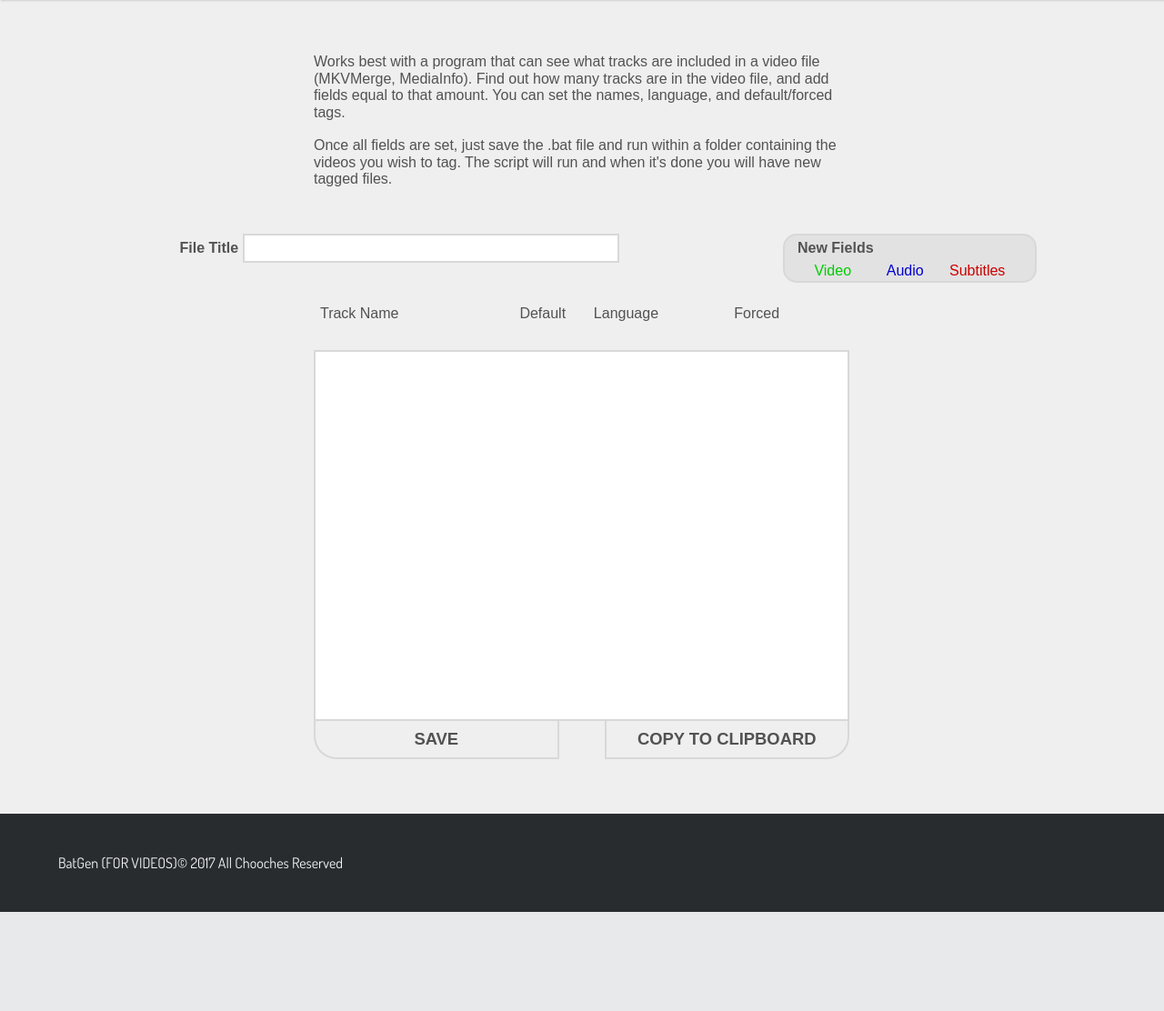
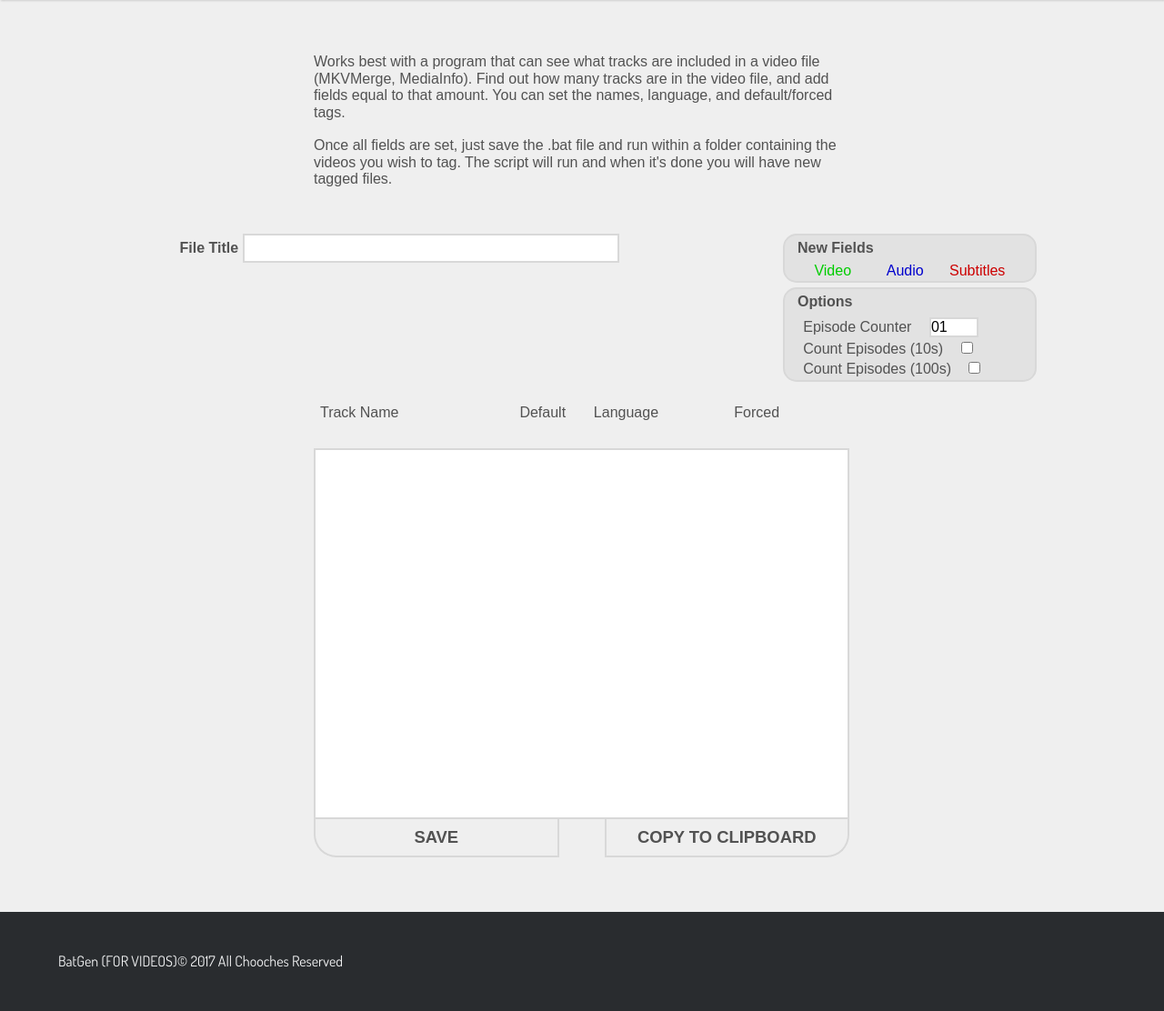
Before and after one commit to CrunchyHotDogs/BatGen, a PHP site: page / in a window 1280 px wide. Shown: the part 194-1306 px from the top of the page at 91% size. Before the commit the page ends 1197 px from the top, so only its background shows below. Run offline with PHP 8.4, Linux system fonts and the light colour scheme; some web fonts are replaced.

Commit message:
Added option to set episode number to absolute numbers instead of based on file name. Changed CSS to reflect these changes.

```diff
--- a/stylesheet/css/style.css
+++ b/stylesheet/css/style.css
@@ -81,17 +81,63 @@
 }
 
 /* line 67, C:/Games-And-Stuff/#Server/GitHub/BatchGenerator/stylesheet/sass/style.scss */
+.main-content .entry-fields .container-options {
+  width: 275px;
+  position: relative;
+  left: 75%;
+  border: 2px solid #d8d8d8;
+  background-color: #e2e2e2;
+  border-radius: 15px;
+  margin-top: 5px;
+}
+
+/* line 76, C:/Games-And-Stuff/#Server/GitHub/BatchGenerator/stylesheet/sass/style.scss */
+.main-content .entry-fields .container-options span {
+  display: block;
+  margin: 5px 0;
+  position: relative;
+  left: 5%;
+  width: 90%;
+  font-weight: bold;
+}
+
+/* line 85, C:/Games-And-Stuff/#Server/GitHub/BatchGenerator/stylesheet/sass/style.scss */
+.main-content .entry-fields .container-options .options {
+  margin: 0 15px;
+}
+
+/* line 88, C:/Games-And-Stuff/#Server/GitHub/BatchGenerator/stylesheet/sass/style.scss */
+.main-content .entry-fields .container-options .options div {
+  display: inline-block;
+  padding: 2px 5px;
+  width: 90%;
+}
+
+/* line 92, C:/Games-And-Stuff/#Server/GitHub/BatchGenerator/stylesheet/sass/style.scss */
+.main-content .entry-fields .container-options .options div label {
+  margin-right: 15px;
+}
+
+/* line 95, C:/Games-And-Stuff/#Server/GitHub/BatchGenerator/stylesheet/sass/style.scss */
+.main-content .entry-fields .container-options .options div input[type='text'] {
+  border: 2px solid #d8d8d8;
+  outline: none;
+  padding: 0;
+  width: 50px;
+}
+
+/* line 108, C:/Games-And-Stuff/#Server/GitHub/BatchGenerator/stylesheet/sass/style.scss */
 .main-content .entry-fields .file-information {
   position: absolute;
   top: 0;
 }
 
-/* line 71, C:/Games-And-Stuff/#Server/GitHub/BatchGenerator/stylesheet/sass/style.scss */
+/* line 112, C:/Games-And-Stuff/#Server/GitHub/BatchGenerator/stylesheet/sass/style.scss */
 .main-content .entry-fields .file-information label {
   font-weight: bold;
 }
 
-/* line 74, C:/Games-And-Stuff/#Server/GitHub/BatchGenerator/stylesheet/sass/style.scss */
+/* line 115, C:/Games-And-Stuff/#Server/GitHub/BatchGenerator/stylesheet/sass/style.scss */
 .main-content .entry-fields .file-information input {
   width: 400px;
   border: 2px solid #d8d8d8;
@@ -100,49 +146,49 @@
   padding: 5px;
 }
 
-/* line 82, C:/Games-And-Stuff/#Server/GitHub/BatchGenerator/stylesheet/sass/style.scss */
+/* line 123, C:/Games-And-Stuff/#Server/GitHub/BatchGenerator/stylesheet/sass/style.scss */
 .main-content .entry-fields .container-fields {
   padding-top: 25px;
 }
 
-/* line 86, C:/Games-And-Stuff/#Server/GitHub/BatchGenerator/stylesheet/sass/style.scss */
+/* line 127, C:/Games-And-Stuff/#Server/GitHub/BatchGenerator/stylesheet/sass/style.scss */
 .main-content .entry-fields .container-fields .field-header * {
   display: inline-block;
 }
 
-/* line 89, C:/Games-And-Stuff/#Server/GitHub/BatchGenerator/stylesheet/sass/style.scss */
+/* line 130, C:/Games-And-Stuff/#Server/GitHub/BatchGenerator/stylesheet/sass/style.scss */
 .main-content .entry-fields .container-fields .field-header *:nth-child(1) {
   width: 150px;
 }
 
-/* line 92, C:/Games-And-Stuff/#Server/GitHub/BatchGenerator/stylesheet/sass/style.scss */
+/* line 133, C:/Games-And-Stuff/#Server/GitHub/BatchGenerator/stylesheet/sass/style.scss */
 .main-content .entry-fields .container-fields .field-header *:nth-child(2) {
   width: 215px;
 }
 
-/* line 95, C:/Games-And-Stuff/#Server/GitHub/BatchGenerator/stylesheet/sass/style.scss */
+/* line 136, C:/Games-And-Stuff/#Server/GitHub/BatchGenerator/stylesheet/sass/style.scss */
 .main-content .entry-fields .container-fields .field-header *:nth-child(3) {
   width: 77px;
 }
 
-/* line 98, C:/Games-And-Stuff/#Server/GitHub/BatchGenerator/stylesheet/sass/style.scss */
+/* line 139, C:/Games-And-Stuff/#Server/GitHub/BatchGenerator/stylesheet/sass/style.scss */
 .main-content .entry-fields .container-fields .field-header *:nth-child(4) {
   width: 150px;
 }
 
-/* line 102, C:/Games-And-Stuff/#Server/GitHub/BatchGenerator/stylesheet/sass/style.scss */
+/* line 143, C:/Games-And-Stuff/#Server/GitHub/BatchGenerator/stylesheet/sass/style.scss */
 .main-content .entry-fields .container-fields .field {
   margin: 5px 0;
 }
 
-/* line 104, C:/Games-And-Stuff/#Server/GitHub/BatchGenerator/stylesheet/sass/style.scss */
+/* line 145, C:/Games-And-Stuff/#Server/GitHub/BatchGenerator/stylesheet/sass/style.scss */
 .main-content .entry-fields .container-fields .field .field-title {
   width: 150px;
   font-weight: bold;
   display: inline-block;
 }
 
-/* line 109, C:/Games-And-Stuff/#Server/GitHub/BatchGenerator/stylesheet/sass/style.scss */
+/* line 150, C:/Games-And-Stuff/#Server/GitHub/BatchGenerator/stylesheet/sass/style.scss */
 .main-content .entry-fields .container-fields .field .track-name, .main-content .entry-fields .container-fields .field .track-default, .main-content .entry-fields .container-fields .field .track-language, .main-content .entry-fields .container-fields .field .track-forced {
   width: 0;
   border: 2px solid #d8d8d8;
@@ -151,43 +197,43 @@
   padding: 0;
 }
 
-/* line 116, C:/Games-And-Stuff/#Server/GitHub/BatchGenerator/stylesheet/sass/style.scss */
+/* line 157, C:/Games-And-Stuff/#Server/GitHub/BatchGenerator/stylesheet/sass/style.scss */
 .main-content .entry-fields .container-fields .field .track-name {
   width: 200px;
   padding: 5px;
 }
 
-/* line 120, C:/Games-And-Stuff/#Server/GitHub/BatchGenerator/stylesheet/sass/style.scss */
+/* line 161, C:/Games-And-Stuff/#Server/GitHub/BatchGenerator/stylesheet/sass/style.scss */
 .main-content .entry-fields .container-fields .field .track-default, .main-content .entry-fields .container-fields .field .track-forced {
   width: 75px;
   padding: 5px;
 }
 
-/* line 124, C:/Games-And-Stuff/#Server/GitHub/BatchGenerator/stylesheet/sass/style.scss */
+/* line 165, C:/Games-And-Stuff/#Server/GitHub/BatchGenerator/stylesheet/sass/style.scss */
 .main-content .entry-fields .container-fields .field .track-language {
   width: 150px;
   padding: 5px;
 }
 
-/* line 128, C:/Games-And-Stuff/#Server/GitHub/BatchGenerator/stylesheet/sass/style.scss */
+/* line 169, C:/Games-And-Stuff/#Server/GitHub/BatchGenerator/stylesheet/sass/style.scss */
 .main-content .entry-fields .container-fields .field .remove {
   margin-left: 10px;
   color: red;
   font-weight: bold;
 }
 
-/* line 132, C:/Games-And-Stuff/#Server/GitHub/BatchGenerator/stylesheet/sass/style.scss */
+/* line 173, C:/Games-And-Stuff/#Server/GitHub/BatchGenerator/stylesheet/sass/style.scss */
 .main-content .entry-fields .container-fields .field .remove:hover {
   cursor: pointer;
 }
 
-/* line 138, C:/Games-And-Stuff/#Server/GitHub/BatchGenerator/stylesheet/sass/style.scss */
+/* line 179, C:/Games-And-Stuff/#Server/GitHub/BatchGenerator/stylesheet/sass/style.scss */
 .main-content .entry-fields .field-numbers {
   width: 65%;
   margin: 20px auto 0 auto;
 }
 
-/* line 142, C:/Games-And-Stuff/#Server/GitHub/BatchGenerator/stylesheet/sass/style.scss */
+/* line 183, C:/Games-And-Stuff/#Server/GitHub/BatchGenerator/stylesheet/sass/style.scss */
 .main-content .entry-fields .field-numbers .number {
   display: inline-block;
   font-weight: bold;
@@ -197,13 +243,13 @@
   border-radius: 25%;
 }
 
-/* line 149, C:/Games-And-Stuff/#Server/GitHub/BatchGenerator/stylesheet/sass/style.scss */
+/* line 190, C:/Games-And-Stuff/#Server/GitHub/BatchGenerator/stylesheet/sass/style.scss */
 .main-content .entry-fields .field-numbers .number:hover {
   cursor: pointer;
   background-color: #d8d8d8;
 }
 
-/* line 156, C:/Games-And-Stuff/#Server/GitHub/BatchGenerator/stylesheet/sass/style.scss */
+/* line 197, C:/Games-And-Stuff/#Server/GitHub/BatchGenerator/stylesheet/sass/style.scss */
 .main-content .output-fields {
   width: 50%;
   height: 450px;
@@ -211,7 +257,7 @@
   margin: 0 auto;
 }
 
-/* line 162, C:/Games-And-Stuff/#Server/GitHub/BatchGenerator/stylesheet/sass/style.scss */
+/* line 203, C:/Games-And-Stuff/#Server/GitHub/BatchGenerator/stylesheet/sass/style.scss */
 .main-content .output-fields .output-text {
   width: 98.5%;
   height: 400px;
@@ -221,7 +267,7 @@
   outline: none;
 }
 
-/* line 170, C:/Games-And-Stuff/#Server/GitHub/BatchGenerator/stylesheet/sass/style.scss */
+/* line 211, C:/Games-And-Stuff/#Server/GitHub/BatchGenerator/stylesheet/sass/style.scss */
 .main-content .output-fields .button {
   display: inline-block;
   font-weight: bold;
@@ -237,27 +283,27 @@
   border-right: 2px solid #d8d8d8;
 }
 
-/* line 185, C:/Games-And-Stuff/#Server/GitHub/BatchGenerator/stylesheet/sass/style.scss */
+/* line 226, C:/Games-And-Stuff/#Server/GitHub/BatchGenerator/stylesheet/sass/style.scss */
 .main-content .output-fields .button.save {
   position: absolute;
   left: 0;
   border-bottom-left-radius: 25px;
 }
 
-/* line 190, C:/Games-And-Stuff/#Server/GitHub/BatchGenerator/stylesheet/sass/style.scss */
+/* line 231, C:/Games-And-Stuff/#Server/GitHub/BatchGenerator/stylesheet/sass/style.scss */
 .main-content .output-fields .button.copy {
   position: absolute;
   right: 1px;
   border-bottom-right-radius: 25px;
 }
 
-/* line 195, C:/Games-And-Stuff/#Server/GitHub/BatchGenerator/stylesheet/sass/style.scss */
+/* line 236, C:/Games-And-Stuff/#Server/GitHub/BatchGenerator/stylesheet/sass/style.scss */
 .main-content .output-fields .button:hover {
   cursor: pointer;
   background-color: #d8d8d8;
 }
 
-/* line 202, C:/Games-And-Stuff/#Server/GitHub/BatchGenerator/stylesheet/sass/style.scss */
+/* line 243, C:/Games-And-Stuff/#Server/GitHub/BatchGenerator/stylesheet/sass/style.scss */
 .header {
   color: #F3F4F5;
   background-color: #27313C;
@@ -266,25 +312,25 @@
   position: relative;
 }
 
-/* line 209, C:/Games-And-Stuff/#Server/GitHub/BatchGenerator/stylesheet/sass/style.scss */
+/* line 250, C:/Games-And-Stuff/#Server/GitHub/BatchGenerator/stylesheet/sass/style.scss */
 .header .logo {
   height: 150px;
 }
 
-/* line 212, C:/Games-And-Stuff/#Server/GitHub/BatchGenerator/stylesheet/sass/style.scss */
+/* line 253, C:/Games-And-Stuff/#Server/GitHub/BatchGenerator/stylesheet/sass/style.scss */
 .header .phrase {
   position: absolute;
   right: 20px;
 }
 
-/* line 216, C:/Games-And-Stuff/#Server/GitHub/BatchGenerator/stylesheet/sass/style.scss */
+/* line 257, C:/Games-And-Stuff/#Server/GitHub/BatchGenerator/stylesheet/sass/style.scss */
 .header .presets {
   position: absolute;
   right: 20px;
   bottom: 20px;
 }
 
-/* line 222, C:/Games-And-Stuff/#Server/GitHub/BatchGenerator/stylesheet/sass/style.scss */
+/* line 263, C:/Games-And-Stuff/#Server/GitHub/BatchGenerator/stylesheet/sass/style.scss */
 .footer {
   color: #F3F4F5;
   background-color: #292c2f;
@@ -301,7 +347,7 @@
 	STAYS THE SAME
 	#11211
 */
-/* line 239, C:/Games-And-Stuff/#Server/GitHub/BatchGenerator/stylesheet/sass/style.scss */
+/* line 280, C:/Games-And-Stuff/#Server/GitHub/BatchGenerator/stylesheet/sass/style.scss */
 body {
   min-width: 1100px;
   display: flex;
@@ -309,12 +355,12 @@ body {
   height: 100%;
 }
 
-/* line 245, C:/Games-And-Stuff/#Server/GitHub/BatchGenerator/stylesheet/sass/style.scss */
+/* line 286, C:/Games-And-Stuff/#Server/GitHub/BatchGenerator/stylesheet/sass/style.scss */
 .main-content {
   flex: 1 0 auto;
 }
 
-/* line 248, C:/Games-And-Stuff/#Server/GitHub/BatchGenerator/stylesheet/sass/style.scss */
+/* line 289, C:/Games-And-Stuff/#Server/GitHub/BatchGenerator/stylesheet/sass/style.scss */
 .footer, .header {
   flex: 0 0 auto;
 }
@@ -326,27 +372,27 @@ body {
 	MY DEFAULT STYLES
 	#1034.02
 */
-/* line 260, C:/Games-And-Stuff/#Server/GitHub/BatchGenerator/stylesheet/sass/style.scss */
+/* line 301, C:/Games-And-Stuff/#Server/GitHub/BatchGenerator/stylesheet/sass/style.scss */
 .font-dosis {
   font-family: 'Dosis', sans-serif;
 }
 
-/* line 263, C:/Games-And-Stuff/#Server/GitHub/BatchGenerator/stylesheet/sass/style.scss */
+/* line 304, C:/Games-And-Stuff/#Server/GitHub/BatchGenerator/stylesheet/sass/style.scss */
 .font-indieflower {
   font-family: 'Indie Flower', cursive;
 }
 
-/* line 266, C:/Games-And-Stuff/#Server/GitHub/BatchGenerator/stylesheet/sass/style.scss */
+/* line 307, C:/Games-And-Stuff/#Server/GitHub/BatchGenerator/stylesheet/sass/style.scss */
 .font-mirza {
   font-family: 'Mirza', cursive;
 }
 
-/* line 269, C:/Games-And-Stuff/#Server/GitHub/BatchGenerator/stylesheet/sass/style.scss */
+/* line 310, C:/Games-And-Stuff/#Server/GitHub/BatchGenerator/stylesheet/sass/style.scss */
 .clear {
   clear: both;
 }
 
-/* line 272, C:/Games-And-Stuff/#Server/GitHub/BatchGenerator/stylesheet/sass/style.scss */
+/* line 313, C:/Games-And-Stuff/#Server/GitHub/BatchGenerator/stylesheet/sass/style.scss */
 .no-select {
   -webkit-touch-callout: none;
   -webkit-user-select: none;
@@ -355,7 +401,7 @@ body {
   user-select: none;
 }
 
-/* line 279, C:/Games-And-Stuff/#Server/GitHub/BatchGenerator/stylesheet/sass/style.scss */
+/* line 320, C:/Games-And-Stuff/#Server/GitHub/BatchGenerator/stylesheet/sass/style.scss */
 .hidden {
   display: none !important;
 }
--- a/stylesheet/sass/style.scss
+++ b/stylesheet/sass/style.scss
@@ -63,6 +63,47 @@
 				}
 
 			}
+		}
+		.container-options {
+			width: 275px;
+			position: relative;
+			left: 75%;
+			border: 2px solid #d8d8d8;
+			background-color: #e2e2e2;
+			border-radius: 15px;
+			margin-top: 5px;
+
+			span {
+				display: block;
+				margin: 5px 0;
+				position: relative;
+				left: 5%;
+				width: 90%;
+				font-weight: bold;
+			}
+
+			.options {
+				margin: 0 15px;
+
+				div {
+					display: inline-block;
+					padding: 2px 5px;
+					width: 90%;
+					label {
+						margin-right: 15px;
+					}
+					input[type='text'] {
+						border: 2px solid #d8d8d8;
+						outline: none;
+						padding: 0;
+						width: 50px;
+					}
+					input[type=checkbox] {
+
+					}
+				}
+			}
+
 		}
 		.file-information {
 			position: absolute;
--- a/templates/pages/home.php
+++ b/templates/pages/home.php
@@ -12,12 +12,31 @@
 	</div>
 
 	<div class='entry-fields'>
+		<div class='right-side'>
 			<div class='container-new-field no-select'>
 				<span>New Fields</span>
 				<div class='options-new-field'>
 					<div id='newFieldVideo' class='video'>Video</div>
 					<div id='newFieldAudio' class='audio'>Audio</div>
 					<div id='newFieldSubtitle' class='subtitle'>Subtitles</div>
+				</div>
+			</div>
+			<div class='container-options no-select'>
+				<span>Options</span>
+				<div class='options'>
+					<div class='episode-counter'>
+						<label for='direct-episode-counter'>Episode Counter</label>
+						<input id='direct-episode-start' name='direct-episode-start' type='text' value='01' />
+					</div>
+					<div class='count-episode-tens'>
+						<label>Count Episodes (10s)</label>
+						<input id='episode-tens' name='count-episode-tens' type='checkbox' />
+					</div>
+					<div class='count-episode-hundreds'>
+						<label>Count Episodes (100s)</label>
+						<input id='episode-hundreds' name='episode-hundreds' type='checkbox' />
+					</div>
+				</div>
 			</div>
 		</div>
 		<div class='file-information'>
@@ -143,7 +162,20 @@
 	});
 	$('#fileTitle').keyup(function() {
 		createOutput();
-	})
+	});
+	$('#episode-tens').change(function() {
+		createOutput();
+	});
+	$('#episode-hundreds').change(function() {
+		if ($('#episode-hundreds').is(':checked')) {
+			$('#episode-tens').prop('checked',true);
+		}
+		createOutput();
+
+	});
+	$('#direct-episode-start').keyup(function() {
+		createOutput();
+	});
 
 
 	function createField_Video() {
@@ -232,7 +264,18 @@
 		var bat = 	'setlocal DisableDelayedExpansion\n' +
 						'set mkvmerge="C:/Program Files/MKVToolNix/mkvmerge.exe"\n' +
 						'set "output_folder=%cd%\\Muxing"\n' +
-						'for /r %%a in (*.mkv) do (\n' +
+						'set counter=' + $('#direct-episode-start').val() + '\n';
+
+			if ($('#episode-hundreds').is(':checked')) {
+				bat += 	'set ep_hundreds=99\n' +
+							'set ep_tens=9\n';
+			}
+			else if ($('#episode-tens').is(':checked')) {
+				bat +=	'set ep_tens=9\n';
+			}
+
+
+		bat +=	 	'for /r %%a in (*.mkv) do (\n' +
  						'	set fi=%%a\n' +
 						'	set ep=%%~na\n' +
 						'	call :merge\n' +
@@ -263,6 +306,25 @@
 		});
 		bat = bat.slice(0,-1);
 		bat += ' --title "' + tTrackTitle + '"\n';
+		bat += 	'set /a counter=10000%counter% %% 10000\n' +
+					'set /a "counter=%counter%+1"\n';
+
+		if ($('#episode-hundreds').is(':checked')) {
+			bat += 	'if %counter% GTR %ep_hundreds% (\n' +
+						'set counter=%counter%\n' +
+						') else if %counter% GTR %ep_tens% (\n' +
+						'set counter=0%counter%\n' +
+						') else (\n' +
+						'set counter=00%counter%\n' +
+						')\n'
+		}
+		else if ($('#episode-tens').is(':checked')) {
+			bat +=	'if %counter% GTR %ep_tens% (\n' +
+						'set counter=%counter%\n' +
+						') else (\n' +
+						'set counter=0%counter%\n' +
+						')\n';
+		}
 
 		bat += 'goto :eof';
 		$('#outputText').text(bat);
```
Also changed, not shown: 1 other file. Lines whose indentation alone changed are shown as unchanged.
